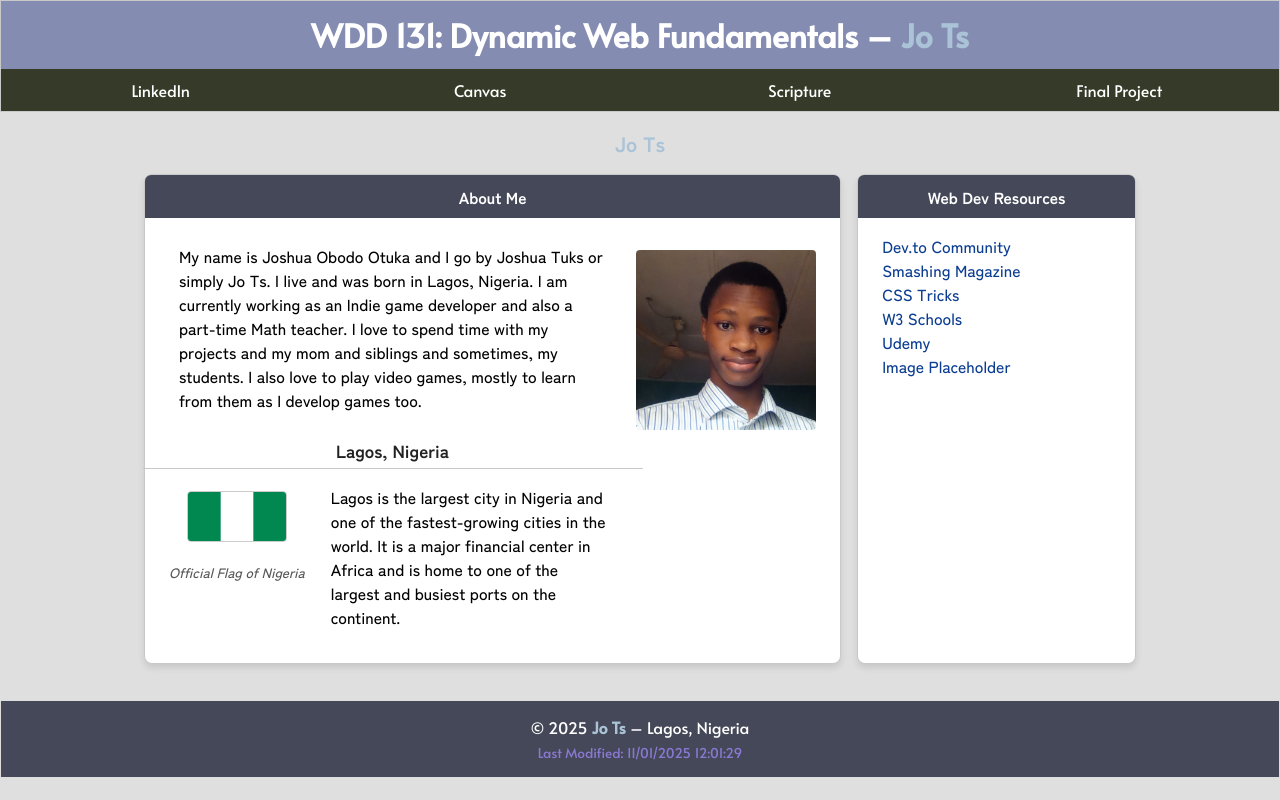
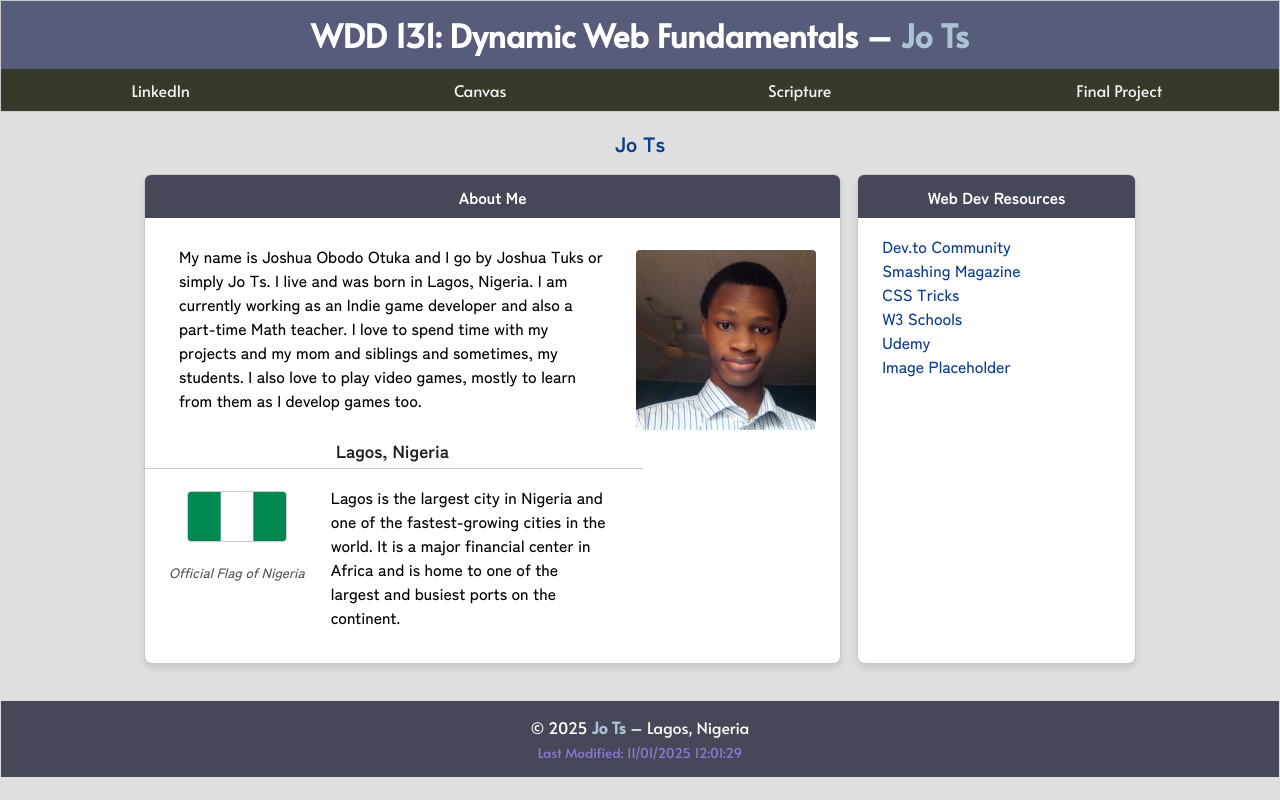
Before and after one commit to J-o-T-s/wdd131, a plain HTML site: page index.html in a window 1280 px wide. Drawn offline with Linux system fonts and the light colour scheme.

Commit message:
Fixed issues and warnings from Audit Tool v2.0

```diff
--- a/styles/base.css
+++ b/styles/base.css
@@ -26,7 +26,8 @@ header{
     width: 100%;
     margin: 0 auto;
     border: 1px solid #c9c9c9;
-    background-color: #858cb1;
+    background-color: #565c7a;
+
 }
 
 #course-title{
@@ -48,6 +49,7 @@ b{
 nav{
     margin: 0 auto;
     background-color: #363b29;
+    color: #ffffff;
 }
 
 nav ul{
@@ -65,13 +67,13 @@ nav ul li a{
     text-align: center;
     padding: 10px;
     text-decoration: none;
-    color: #ffffff;
+    color: #f2f2f2;
 }
 
 nav ul li a:hover{
     border: 1px;
     background-color: #8a79d3;
-    color: #000000;
+    color: #ffeb3b;
     transition: 0.3s;
 }
 
@@ -88,7 +90,7 @@ main h1 {
   grid-column: 1 / -1;
   text-align: center;
   font-size: 1.3rem;
-  color: #abc3d6;
+  color: #0b3d91;
   cursor: default;
   margin: 0;
 }
```
